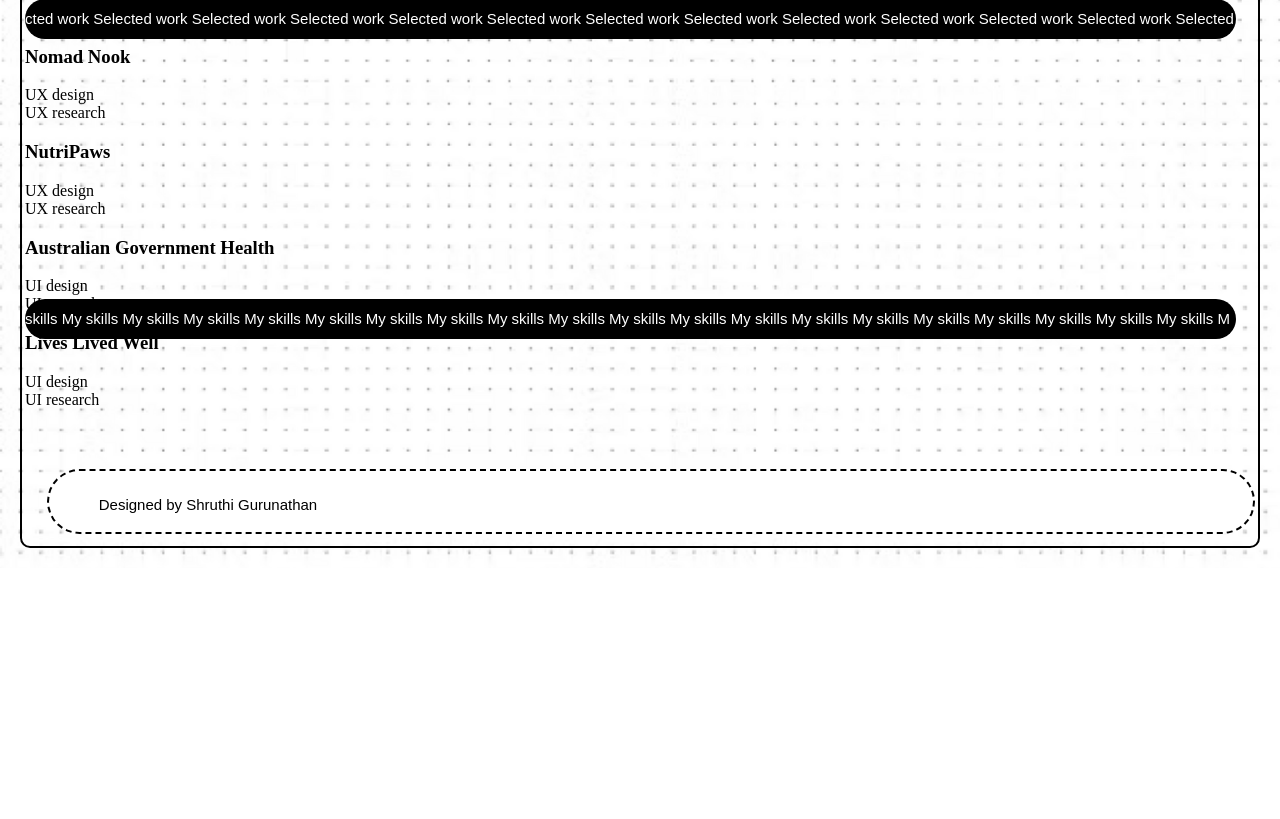
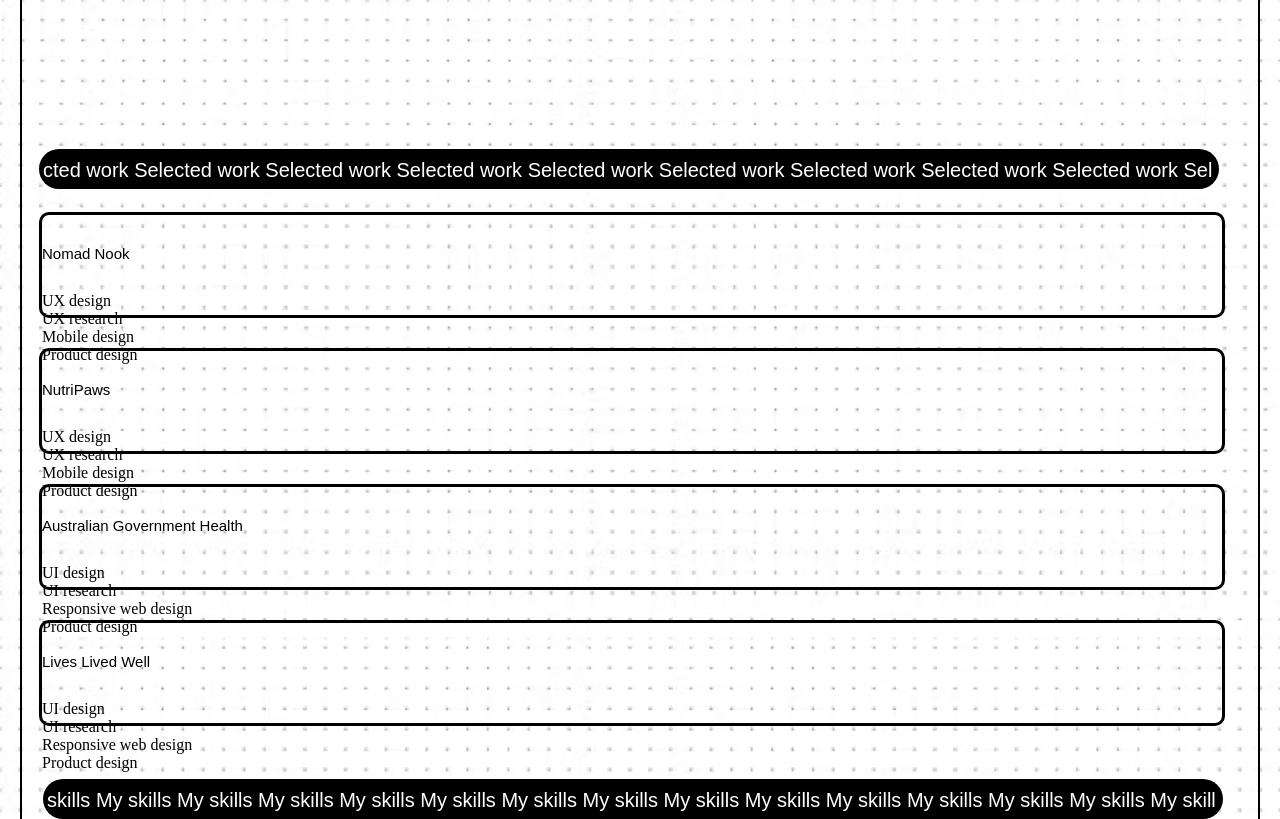
Before and after one commit to ShruthiGurunathan/UX_UI_HW_18, a plain HTML site: page index.html in a window 1280 px wide. Shown: the part 1201-2020 px from the top of the page. Before the commit the page ends 1769 px from the top, so only its background shows below. Drawn offline with Linux system fonts and the light colour scheme.

Commit message:
Fixing issues

```diff
--- a/CSS/style.css
+++ b/CSS/style.css
@@ -5,7 +5,8 @@
   margin-top:20px;
   margin-bottom:20px;
   margin-left:20px;
-  margin-right:20px
+  margin-right:20px;
+  height: 2660px;
 }
 body {
   background: url("../Images/dotted paper background.png") center center fixed;
@@ -16,9 +17,9 @@
 .dashed-border {
   position: absolute;
   margin-left: 0.5%;
-  width: 1211px;
+  width: 1180px;
   height: 65px;
-  left: 17px;
+  left: 33px;
   top: 5%;
   background: white;
   color: black;
@@ -56,8 +57,7 @@
   font: 20px Arial;
   background-color: black;
   border-radius: 30px;
-  margin-top: 0.8%;
-  margin-left: 0.8%;
+align-items: center;
 }
 
 .Navbut a:hover {
@@ -76,29 +76,32 @@
 .circular-box-2,
 .circular-box-3 {
   position: absolute;
-  width: 1211px;
+  width: 1180px;
   height: 40px;
   background: black;
   color: black;
   border-radius: 50px;
+  margin-left: 20px;
 }
 
 .circular-box-text-1,
 .circular-box-text-2,
 .circular-box-text-3 {
-  margin-left: 0px;
-  margin-top: -4px;
+  margin-left: 4px;
+  margin-top: -10px;
   margin-bottom: 10px;
-  font: 15px Arial;
+  font: 20px Arial;
   color: white;
 }
 
 .hero-photo {
-  width:1120px;
-  height:250px;
-  padding-top: 150px;
-  padding-left:50px;
+  width:1150px;
+  height:240px;
+  padding-top: 210px;
+  padding-left:38px;
   padding-right:0px;
+  border: transparent;
+  border-radius: 30px;
 }
 
 
@@ -108,8 +111,8 @@
 border:solid thin black;
 border-radius: 50%;
 margin-bottom:20px;
-margin-top: 300px;
-margin-left: 50px;
+margin-top: 400px;
+margin-left: 100px;
 width: 300px;
 height: 300px;
 }
@@ -117,25 +120,68 @@
 .about-me-image {
   width: 700px;
   height: 350px;
-  margin-left: 0px;
-  margin-top: 10px;
+  margin-left: 50px;
+  margin-top: 20px;
 
 }
 
 .circular-box-1 {
-  top: 500px;
-  left: 25px;
+  top: 650px;
 }
 
 .circular-box-2 {
   top: 700px;
-  left: 0px;
+  margin-left: -3px;
 }
 
 .circular-box-3 {
+  top: 630px;
+  margin-left: 4px;
+}
+
+/*Case study items*/
+
+.case-study-list-item-1,
+.case-study-list-item-2,
+.case-study-list-item-3,
+.case-study-list-item-4 {
+  border: solid black;
+  border-radius: 10px;
+  width: 1180px;
+  height: 100px;
+  margin-top: 30px;
+
+}
+
+.case-study-list-text-1,
+.case-study-list-text-2,
+.case-study-list-text-3,
+.case-study-list-text-4  {
+  margin-top: 30px;
+  margin-bottom: 30px;
+  font: 15px Arial;
+  color: black;
+
+}
+
+
+.case-study-list-item-1 {
+  top: 500px;
+}
+
+.case-study-list-item-2 {
+  top: 700px;
+}
+
+.case-study-list-item-3 {
   top: 300px;
-  left: 0px;
 }
+
+
+.case-study-list-item-4 {
+  top: 300px;
+}
+
 
 /* Footer */
 .footer {
@@ -144,13 +190,10 @@
   border: 2px dashed;
   color: black;
   border-radius: 50px;
-  width: 1208px;
+  width: 1180px;
   height: 65px;
-  left: 25px;
-  top: 55px;
-  margin-left: 2%;
-  margin-bottom: 1%;
-  margin-top: 50%;
+  margin-top: 115%;
+  margin-left: 17px;
 }
 
 .footer-text {
--- a/index.html
+++ b/index.html
@@ -39,15 +39,13 @@
    <section>
    <div class="circular-box-1">
    <div class="circular-box-text-1">
-        <p>out me About me About me About me About me About me About me About me About me About me About me About me About me About me About me About me About me About me A</p>
-
-
+   <p>out me About me About me About me About me About me About me About me About me About me About me About me About me Ab</p>
    </div>
 
 
    <div class="circular-box-2">
    <div class="circular-box-text-2">
-            <p>cted work Selected work Selected work Selected work Selected work Selected work Selected work Selected work Selected work Selected work Selected work Selected work Selected</p>
+   <p>cted work Selected work Selected work Selected work Selected work Selected work Selected work Selected work Selected work Sel</p>
 
    </div>
 
@@ -55,62 +53,49 @@
 <!--case study items-->
 
 <div class="case-study-list-item-1">
-      <h3 class="title-large">
-         <span class="text-span-8"></span>
-         Nomad Nook
-         </h3>
+<h3 class="case-study-list-text-1"> Nomad Nook</h3>
 <div class="discipline-tags">
 <div class="tag">UX design</div>
 <div class="tag">UX research</div>
-   <div class="Mobile design"></div>
-   <div class="Product design"></div>
+<div class="tag">Mobile design</div>
+<div class="tag">Product design</div>
 </div>
 </div>
 
 <div class="case-study-list-item-2">
-   <h3 class="title-large">
-   <span class="text-span-8"></span>
-   NutriPaws
-   </h3>
+<h3 class="case-study-list-text-2"> NutriPaws</h3>
 <div class="discipline-tags">
 <div class="tag">UX design</div>
 <div class="tag">UX research</div>
-   <div class="Mobile design"></div>
-   <div class="Product design"></div>
+<div class="tag">Mobile design</div>
+<div class="tag">Product design</div>
 </div>
 </div>
 
 <div class="case-study-list-item-3">
-   <h3 class="title-large">
-   <span class="text-span-8"></span>
-   Australian Government Health
-   </h3>
+<h3 class="case-study-list-text-3">Australian Government Health</h3>
 <div class="discipline-tags">
 <div class="tag">UI design</div>
 <div class="tag">UI research</div>
-   <div class="Responsive web design"></div>
-   <div class="Product design"></div>
+<div class="tag">Responsive web design</div>
+<div class="tag">Product design</div>
 </div>
 </div>
 
 <div class="case-study-list-item-4">
-   <h3 class="title-large">
-   <span class="text-span-8"></span>
-   Lives Lived Well
-</h3>
+<h3 class="case-study-list-text-4">Lives Lived Well</h3>
 <div class="discipline-tags">
 <div class="tag">UI design</div>
 <div class="tag">UI research</div>
-   <div class="Responsive web design"></div>
-   <div class="Product design"></div>
+<div class="tag">Responsive web design</div>
+<div class="tag">Product design</div>
 </div>
 </div>
 
 
 <div class="circular-box-3">
 <div class="circular-box-text-3">
-            <p>skills My skills My skills My skills My skills My skills My skills My skills My skills My skills My skills My skills My skills My skills My skills My skills My skills My skills My skills My skills M</p>
-
+<p>skills My skills My skills My skills My skills My skills My skills My skills My skills My skills My skills My skills My skills My skills My skill</p>
 </div>
 
 </section>
```
Lines whose indentation alone changed are shown as unchanged.
